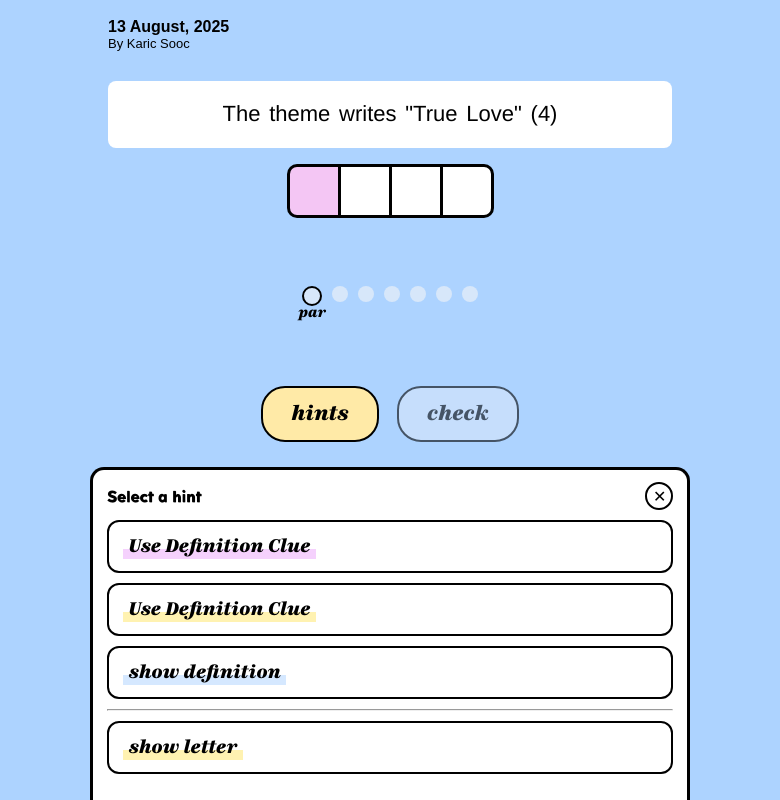
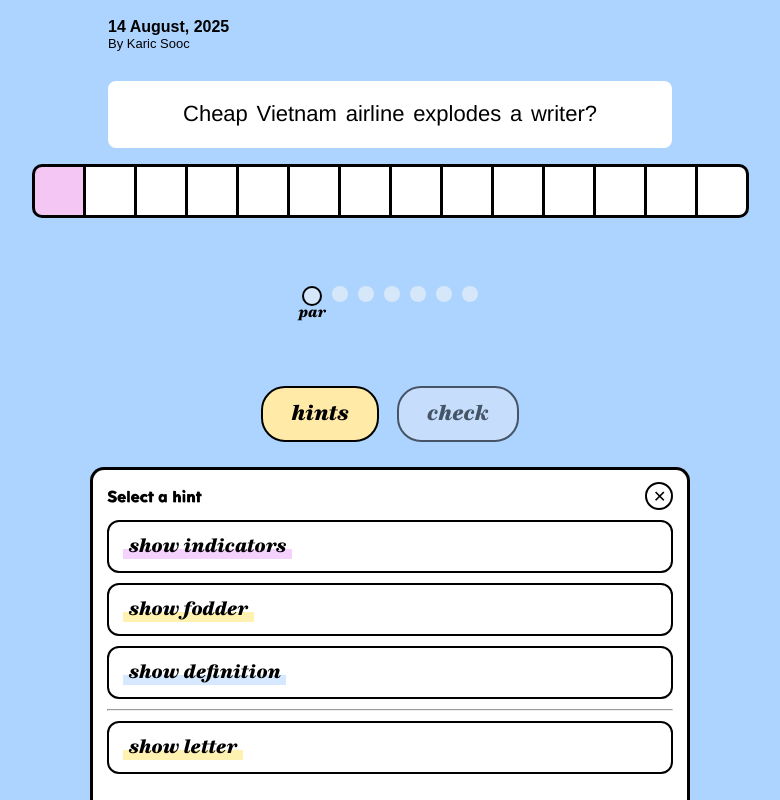
Before and after one commit to kariccc/minute-karyptic, a plain HTML site: page index.html in a window 1280 px wide. Both pictures are taken after a click on the button "hints". Shown: the whole page, without its empty margins (250-1030 px from the left). Drawn offline with Linux system fonts and the light colour scheme; a web font is replaced by a local one.

Commit message:
8-14 clue

```diff
--- a/index.html
+++ b/index.html
@@ -4,7 +4,7 @@
   <link href="https://fonts.googleapis.com/css2?family=Circe:wght@400;700&display=swap" rel="stylesheet">
   <meta charset="utf-8" />
   <meta name="viewport" content="width=device-width,initial-scale=1" />
-  <title>Minute Karyptic - Band Camp</title>
+  <title>Minute (KAR)ypt(IC)</title>
   <link rel="stylesheet" href="style.css" />
   <meta name="format-detection" content="telephone=no" />
   <meta name="viewport" content="width=device-width, initial-scale=1.0, maximum-scale=1.0, user-scalable=no">
@@ -15,12 +15,12 @@
     <div class="app">
 
       <div class="top-header">
-        <div class="date-line">13 August, 2025</div>
+        <div class="date-line">14 August, 2025</div>
         <div class="by-line">By Karic Sooc</div>
       </div>
 
       <div id="clue" class="clue">
-       The theme writes "True Love" (4)
+       Cheap Vietnam airline explodes a writer?
       </div>
 
       <div id="answer-grid" class="answer-grid" aria-label="answer letters"></div>
@@ -96,8 +96,8 @@
         <button id="close-hints" class="sheet-close" aria-label="Close">✕</button>
       </div>
       <div class="sheet-body">
-        <button class="hint-option purple" data-hint="indicators"><span>Use Definition Clue</span></button>
-        <button class="hint-option yellow" data-hint="fodder"><span>Use Definition Clue</span></button>
+        <button class="hint-option purple" data-hint="indicators"><span>show indicators</span></button>
+        <button class="hint-option yellow" data-hint="fodder"><span>show fodder</span></button>
         <button class="hint-option blue" data-hint="definition"><span>show definition</span></button>
         <hr>
         <button class="hint-option yellow-strong" data-hint="letter"><span>show letter</span></button>
@@ -112,7 +112,7 @@
       </div>
       <div class="sheet-body">
         <div class="hint-note okojo">
-          ...
+          Our only indicator here is 'explodes'. When you explode something you break it apart. This could suggest an anagram.
         </div>
       </div>
     </div>
@@ -125,7 +125,7 @@
       </div>
       <div class="sheet-body">
         <div class="hint-note okojo">
-          ...
+          The fodder is "Cheap Vietnam airline". Think of this as one combined fodder, using a replacement for Vietnam. This with the indicator(s) will get you the answer.
         </div>
       </div>
     </div>
@@ -138,7 +138,7 @@
       </div>
       <div class="sheet-body">
         <div class="hint-note okojo">
-          Today is a double definition clue. One half of the clue means the same as the other half of the clue. 'The theme' is our first half and 'writes "True Love"' is our second half.
+          The definition today is "a writer". What is an example of a writer?
         </div>
       </div>
     </div>
--- a/script.js
+++ b/script.js
@@ -1,18 +1,19 @@
-const CORRECT_ANSWER = "pink";
+const CORRECT_ANSWER = "leevarinpanich";
+//A call to performers made by a group, place , and camp!?
 const ANSWER_LETTERS = CORRECT_ANSWER.replace(/[^A-Za-z]/g, "");
-let letterBoxes = [2, 7, 6, 5, 3, 8, 4, 1];
+let letterBoxes = [12, 3, 9, 10, 6, 4, 5, 7, 1, 8, 14, 11, 2, 13];
 let startTime = Date.now();
 let nextClueInterval = null;
 
 const PAR_INDEX = 1;
 
-const LETTER_HINT_ORDER = [3, 2, 4, 1];
+const LETTER_HINT_ORDER = [12, 3, 9, 10, 6, 4, 5, 7, 1, 8, 14, 11, 2, 13];
 
 //hint colors
 const HINT_SETS = {
-  indicator: [],
-  fodder: [],
-  definition: [1, 2, 3, 4, 5]
+  indicator: [4],
+  fodder: [1, 2, 3],
+  definition: [5, 6]
 };
 
 const answerGrid = document.getElementById("answer-grid");
@@ -184,13 +185,12 @@ function showWin() {
   supportBox.setAttribute("aria-hidden", "false");
   appEl.classList.add("win");
 
-  // Calculate elapsed time
   const elapsedMs = Date.now() - startTime;
   const seconds = Math.floor(elapsedMs / 1000) % 60;
   const minutes = Math.floor(elapsedMs / 60000);
   const timeString = `${minutes}:${seconds.toString().padStart(2, '0')}`;
 
-  // Update the text inside the result panel
+
   document.querySelector("#result-panel p").innerHTML =
     `You solved today's clue in <strong>${timeString}</strong>`;
 
```
